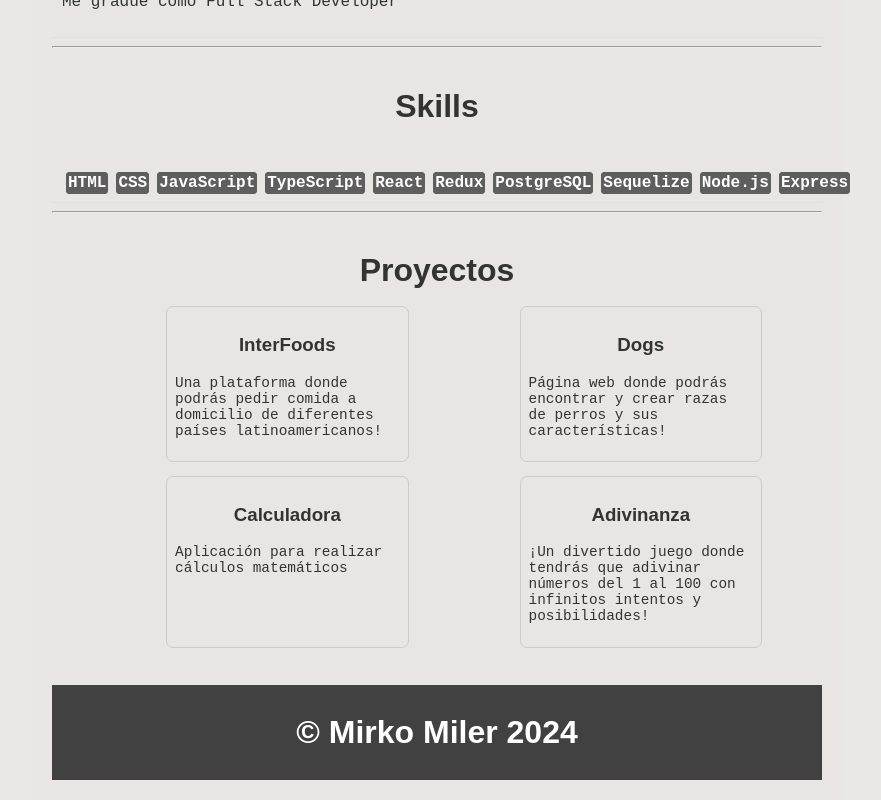
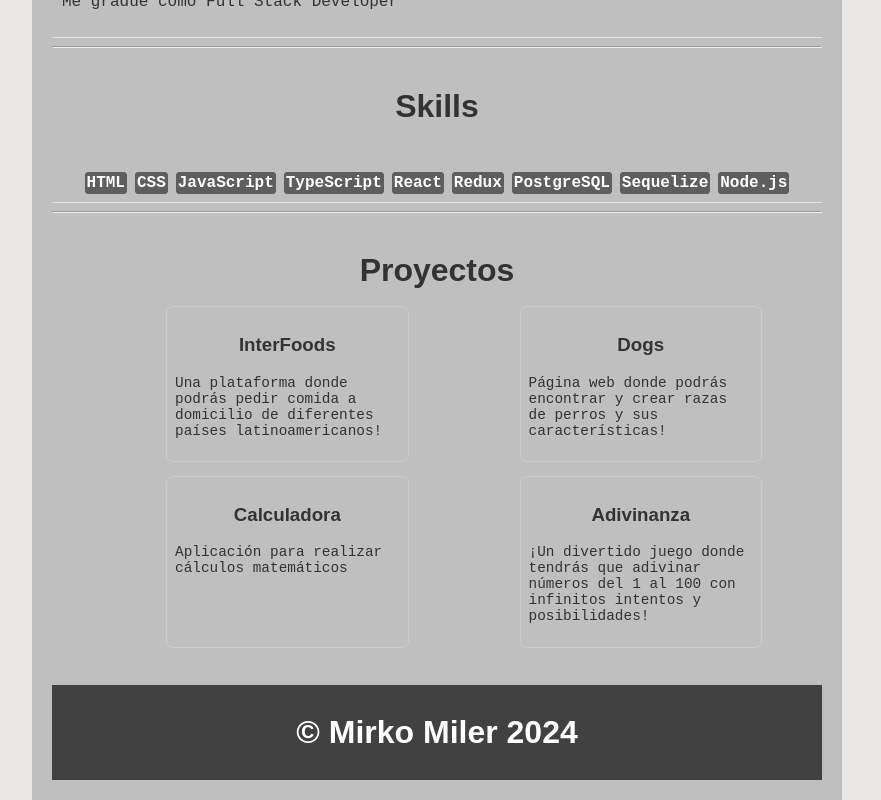
Before and after one commit to Mirko1523/Portafolio-Miler-Mirko, a React (Create React App) app: page / in a window 1280 px wide. Shown: the part 1364-2164 px from the top of the page, without its empty margins (203-1084 px from the left). Built offline with nearby package versions, Linux system fonts and the light colour scheme.

Commit message:
Arreglos

```diff
--- a/src/componentes/home.js
+++ b/src/componentes/home.js
@@ -95,7 +95,6 @@ function Home() {
           <p><strong>PostgreSQL</strong></p>
           <p><strong>Sequelize</strong></p>
           <p><strong>Node.js</strong></p>
-          <p><strong>Express</strong></p>
         </div>
       </div>
       <hr />
--- a/src/componentes/home.module.css
+++ b/src/componentes/home.module.css
@@ -1,6 +1,6 @@
 .backgroundHome {
     font-family: 'Arial', sans-serif;
-    background-color: rgba(233, 230, 230, 0.938);
+    background-color: rgba(189, 189, 189, 0.938);
     padding: 20px;
     text-align: left;
     color: #333;
```
